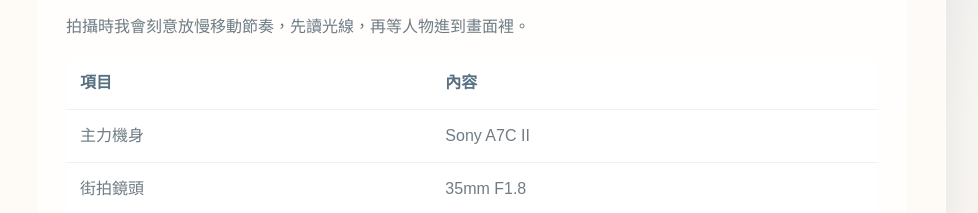
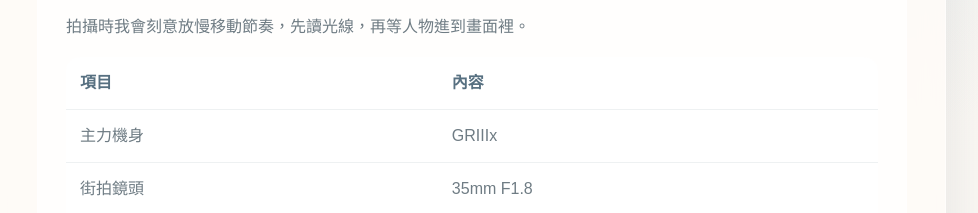
Before and after one commit to ffffff1125-cell/tokyo-street, a plain HTML site: page index.html in a window 1280 px wide. Shown: the part 1197-1410 px from the top of the page, without its empty margins (298-1276 px from the left). Drawn offline with Linux system fonts and the light colour scheme.

Commit message:
modified:   index.html

```diff
--- a/index.html
+++ b/index.html
@@ -579,7 +579,7 @@
 </thead>
 <tbody><tr>
 <td>主力機身</td>
-<td>Sony A7C II</td>
+<td>GRIIIx</td>
 </tr>
 <tr>
 <td>街拍鏡頭</td>
```
